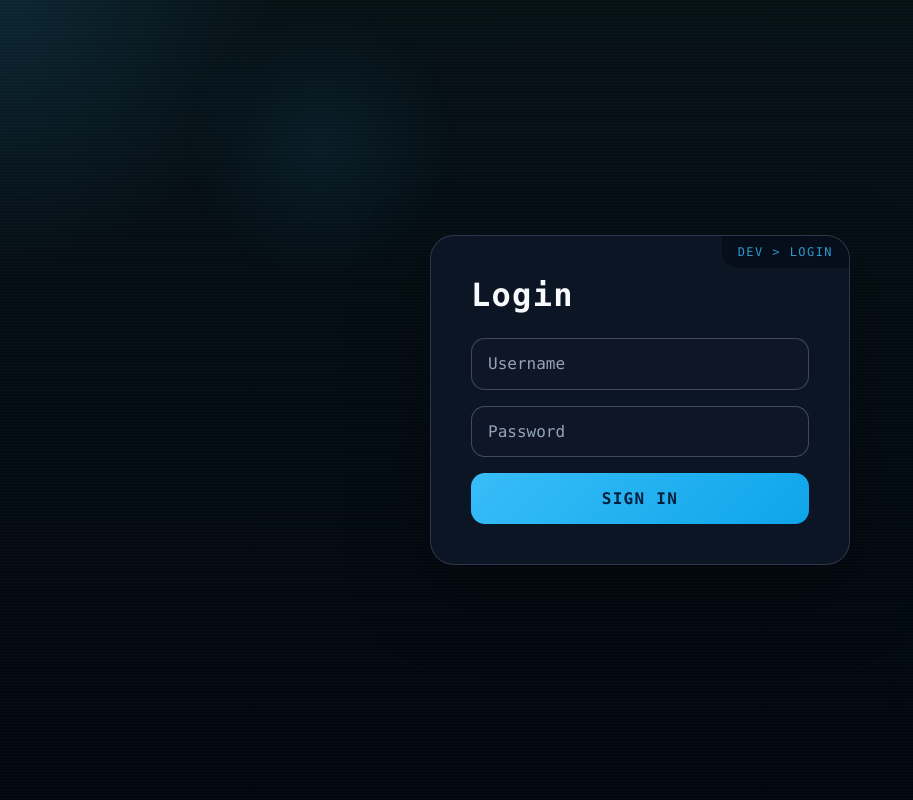
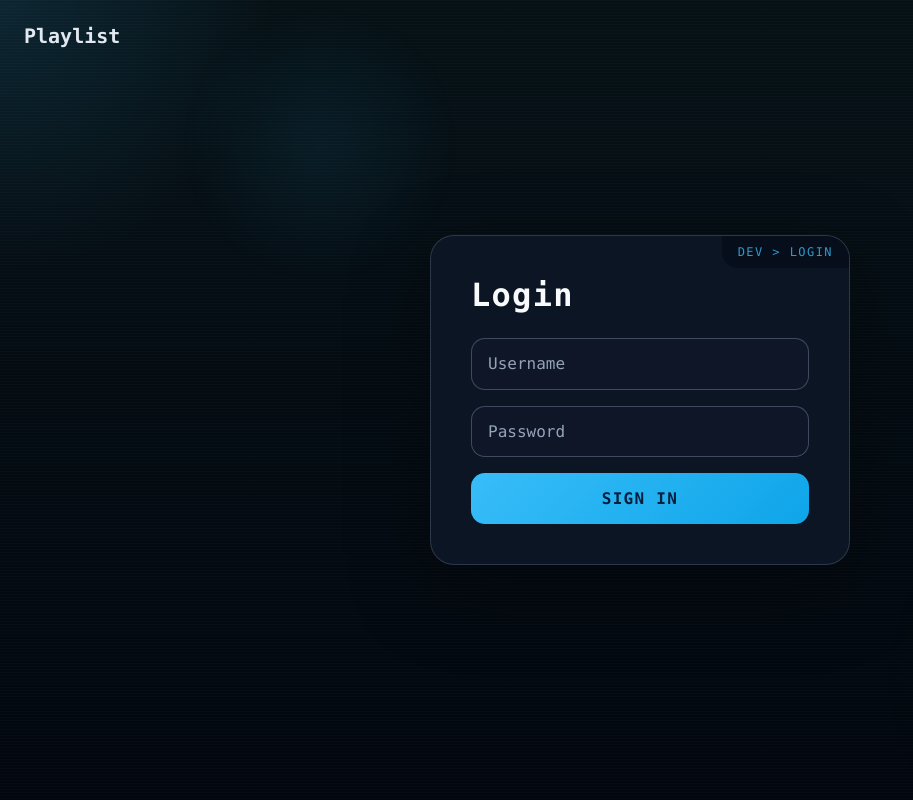
Before and after one commit to steve3424/playlist, a React (Vite) app in the folder frontend/: page /login in a window 1280 px wide. Shown: the whole page, without its empty margins (0-913 px from the left). Built offline with nearby package versions, Linux system fonts and the light colour scheme; no server answers.

Commit message:
update navigation, update todo

```diff
--- a/frontend/src/components/Header.css
+++ b/frontend/src/components/Header.css
@@ -1,9 +1,17 @@
 .app-header {
   position: fixed;
   top: 0;
+  left: 0;
   right: 0;
-  padding: 1.5rem 2rem;
+  display: flex;
+  align-items: center;
+  justify-content: space-between;
+  padding: 1rem 1.5rem;
+  /* Keep header height consistent across routes so content doesn't jump */
+  --header-height: 72px;
+  min-height: var(--header-height);
   z-index: 100;
+  background: var(--header-bg, transparent);
 }
 
 .sign-out-button {
@@ -19,6 +27,7 @@
   cursor: pointer;
   transition: all 0.2s ease;
   text-transform: lowercase;
+  margin-left: 1rem;
 }
 
 .sign-out-button:hover {
@@ -37,3 +46,54 @@
   outline: 2px solid var(--accent);
   outline-offset: 2px;
 }
+
+.left {
+  display: flex;
+  align-items: center;
+  gap: 1rem;
+}
+
+.app-title {
+  font-size: 1.25rem;
+  font-weight: 700;
+  color: inherit;
+  text-decoration: none;
+}
+
+.nav {
+  display: flex;
+  gap: 0.75rem;
+  align-items: center;
+}
+
+.nav-link {
+  font-size: 0.875rem;
+  color: rgba(255,255,255,0.85);
+  text-decoration: none;
+  text-transform: lowercase;
+  padding: 0.25rem 0.5rem;
+  border-radius: 6px;
+  transition: background 0.15s, color 0.15s;
+}
+
+.nav-link:hover {
+  background: rgba(255,255,255,0.03);
+  color: #ffffff;
+}
+
+.nav-link:focus-visible {
+  outline: 2px solid var(--accent, rgba(59,130,246,0.9));
+  outline-offset: 2px;
+}
+
+.nav-link.active {
+  color: #ffffff;
+  font-weight: 600;
+  background: rgba(255,255,255,0.06);
+}
+
+.app-title:focus-visible {
+  outline: 2px solid var(--accent, rgba(59,130,246,0.9));
+  outline-offset: 2px;
+  border-radius: 4px;
+}
--- a/frontend/src/components/Header.jsx
+++ b/frontend/src/components/Header.jsx
@@ -1,5 +1,5 @@
 import { useAuth } from "../auth/AuthProvider";
-import { useNavigate, useLocation } from "react-router-dom";
+import { useNavigate, useLocation, Link, NavLink } from "react-router-dom";
 import "./Header.css";
 
 export default function Header() {
@@ -7,11 +7,8 @@ export default function Header() {
   const location = useLocation();
   const navigate = useNavigate();
 
-  // Don't show header on login page or
-  // if user is logged in.
-  if (location.pathname === "/login" || !user ) {
-    return null;
-  }
+  const isLogin = location.pathname === "/login";
+  const isWelcome = location.pathname === "/welcome";
 
   const handleSignOut = async () => {
     console.log("logging out...")
@@ -35,10 +32,23 @@ export default function Header() {
   };
 
   return (
-    <header className="app-header">
-      <button className="sign-out-button" onClick={handleSignOut}>
-        sign_out()
-      </button>
+    <header className="app-header" role="banner">
+      <div className="left">
+        <Link to="/" className="app-title" aria-label="Playlist home">Playlist</Link>
+        {isWelcome && (
+          <nav className="nav" aria-label="Main navigation">
+            <NavLink to="/songs" className={({ isActive }) => isActive ? 'nav-link active' : 'nav-link'}>songs</NavLink>
+            <NavLink to="/members" className={({ isActive }) => isActive ? 'nav-link active' : 'nav-link'}>members</NavLink>
+            <NavLink to="/gigs" className={({ isActive }) => isActive ? 'nav-link active' : 'nav-link'}>gigs</NavLink>
+          </nav>
+        )}
+      </div>
+
+      {isWelcome && user ? (
+        <button className="sign-out-button" onClick={handleSignOut} aria-label="Sign out">
+          sign_out()
+        </button>
+      ) : null}
     </header>
   );
 }
```
Also changed, not shown: 1 other file (tests, documents, lock files or other folders).
